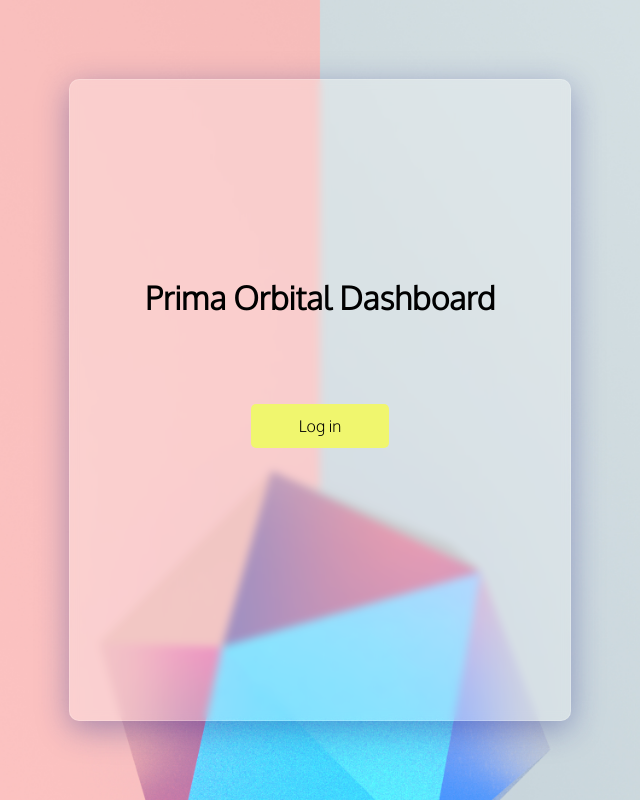
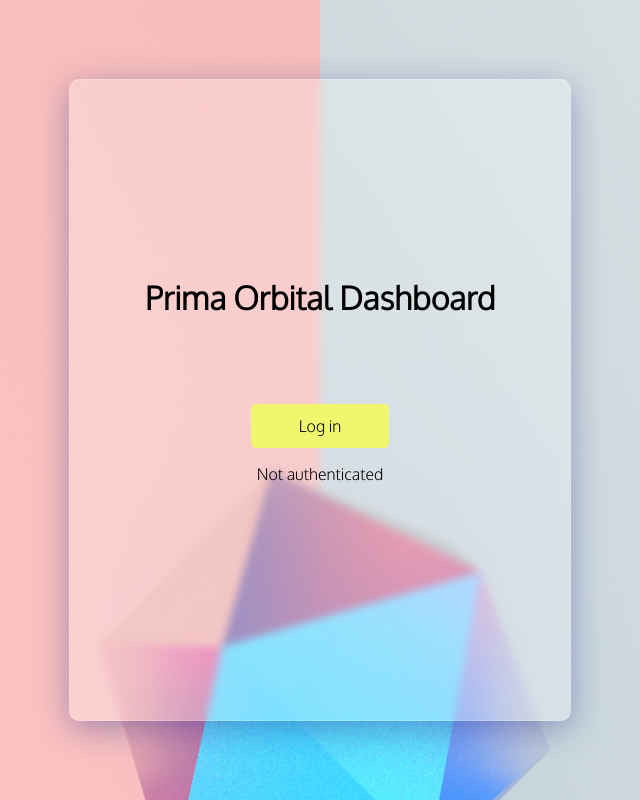
Before and after one commit to PrimaShouji/Orbital, an Angular app in the folder client/: page /dashboard/ in a window 1280 px wide. Shown: the whole page, without its empty margins (320-960 px from the left). Built offline with nearby package versions, Linux system fonts and the light colour scheme; no server answers.

Commit message:
Add support for authentication state detection

```diff
--- a/client/src/app/app.component.html
+++ b/client/src/app/app.component.html
@@ -4,6 +4,7 @@
 			<div class="app-entry-card">
 				<h1>Prima Orbital Dashboard</h1>
 				<a class="app-login-button" href="http://localhost:7558/login">Log in</a>
+				<p>{{ authenticationStatus }}</p>
 			</div>
 		</div>
 	</div>
--- a/client/src/app/app.component.scss
+++ b/client/src/app/app.component.scss
@@ -29,6 +29,10 @@
 				text-align: center;
 				padding: 30px;
 
+				* {
+					margin-top: 30px;
+				}
+
 				h1 {
 					margin-top: 150px;
 					margin-bottom: 100px;
--- a/client/src/app/app.component.ts
+++ b/client/src/app/app.component.ts
@@ -9,9 +9,13 @@ import { OrbitalServerService } from "./orbital/orbital-server.service";
 export class AppComponent implements OnInit {
 	title = "client";
 
+	authenticationStatus = "Not authenticated";
+
 	constructor(private orbital: OrbitalServerService) {}
 
 	ngOnInit() {
-		this.orbital.test().subscribe();
+		this.orbital.isAuthenticated().subscribe(() => {
+			this.authenticationStatus = "Authenticated";
+		});
 	}
 }
--- a/client/src/app/orbital/orbital-server.service.ts
+++ b/client/src/app/orbital/orbital-server.service.ts
@@ -8,15 +8,21 @@ import { tap } from "rxjs/operators";
 export class OrbitalServerService {
 	private static readonly API_LOCATION = "http://localhost:7558";
 
-	constructor(private http: HttpClient) {}
+	private authenticated: boolean;
 
-	test() {
-		return this.http
-			.get(this.path("/admin/test"), { responseType: "text" })
-			.pipe(tap(console.log, console.error));
+	constructor(private http: HttpClient) {
+		this.authenticated = false;
+	}
+
+	isAuthenticated() {
+		return this.http.get<AuthenticationState>(this.path("/authenticated"));
 	}
 
 	private path(relativePath: string): string {
 		return OrbitalServerService.API_LOCATION + relativePath;
 	}
 }
+
+interface AuthenticationState {
+	is_authenticated: boolean;
+}
```
